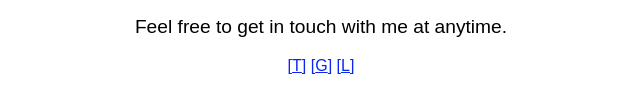
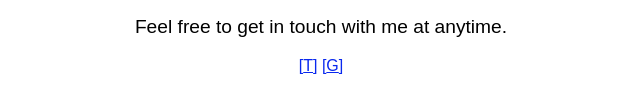
Before and after one commit to stefanosala/stefanosala, a plain HTML site: page index.html in a window 1280 px wide. Shown: the part 234-346 px from the top of the page, 319-959 px from the left. Drawn offline with Linux system fonts and the light colour scheme.

Commit message:
Update index.html

```diff
--- a/index.html
+++ b/index.html
@@ -40,7 +40,6 @@
         <ul>
             <li><a href="//twitter.com/stefanosala" title="Twitter">T</a></li>
             <li><a href="//github.com/stefanosala" title="Github">G</a></li>
-            <li><a href="//ch.linkedin.com/in/stefanosala" title="LinkedIn">L</a></li>
         </ul>
     </body>
 </html>
```
